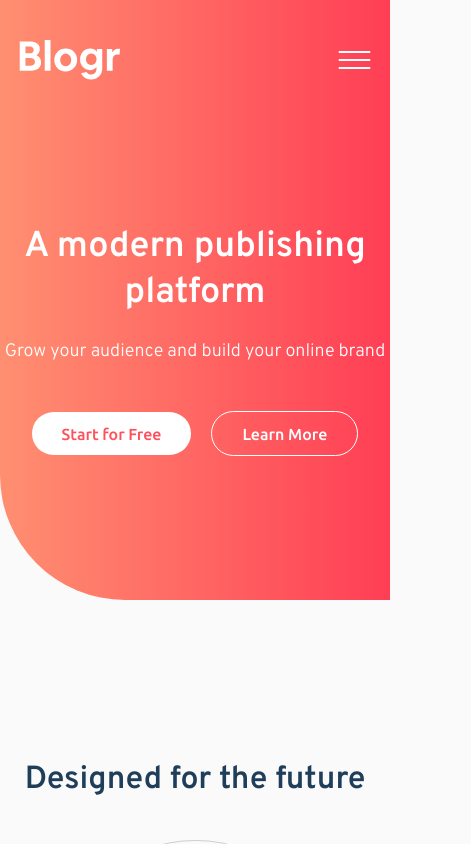
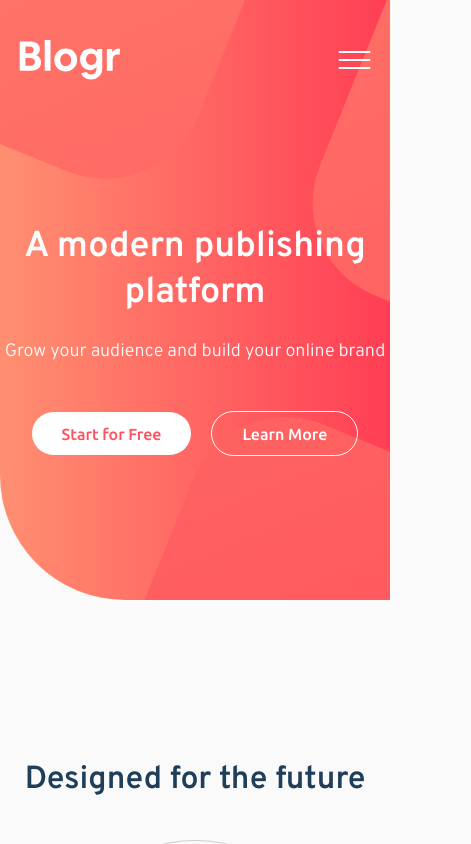
Before and after one commit to AntonCC/blogr, a React (Create React App) app: page / in a window 390 px wide. Shown: the top 844 px of the page, 471 px wide, since content can reach past the window. Built offline with nearby package versions, Linux system fonts and the light colour scheme.

Commit message:
Graphic added to landing, everythin made responsive.

```diff
--- a/src/App.tsx
+++ b/src/App.tsx
@@ -1,5 +1,6 @@
 import React from 'react';
 import { Switch, Route } from 'react-router-dom'
+import styled from 'styled-components'
 
 import Navbar from './components/navbar/navbar'
 import Home from './pages/home/home'
@@ -8,10 +9,14 @@ const routes = [
   {path: '/', name: 'Home', component: Home}
 ]
 
+const StyledApp = styled.div`
+  min-width: 370px;
+`
+
 const App = () => {
   return (
-    <div className="App">
-      <Navbar />
+    <StyledApp>
+       <Navbar />
       <Switch>
         {
           routes.map(({ path, name, component}) => (
@@ -19,7 +24,7 @@ const App = () => {
           ))
         }
       </Switch>
-    </div>
+    </StyledApp>
   );
 }
 
--- a/src/components/landing/landing.tsx
+++ b/src/components/landing/landing.tsx
@@ -3,21 +3,29 @@ import styled from 'styled-components'
 
 import Button from '../button/button'
 
+import { ReactComponent as Shapes } from '../../assets/bg-pattern-intro.svg'
+
 
 const StyledLanding = styled.div`
   width: 100%;
   height: 600px;
+  position: relative;
   display: flex;
   justify-content: center;
   align-items: center;
   background: linear-gradient(to right, #FF8F71, #FF3E55);
   border-bottom-left-radius: 125px;
+  overflow: hidden;
+  .shapes-container {
+    position: absolute;
+  }
   .text {
     display: flex;
     flex-direction: column;
     justify-content: center;
     align-items: center;
     padding-top: 8rem;
+    z-index: 5;
     h1 {
       font-size: 6.4rem;
       color: ${({ theme }) => theme.colors.white};
@@ -46,6 +54,9 @@ const StyledLanding = styled.div`
 const Landing = () => {
   return (
     <StyledLanding>
+      <div className="shapes-container">
+        <Shapes />
+      </div>
       <div className="text">
         <h1>A modern publishing platform</h1>
         <p>Grow your audience and build your online brand</p>
--- a/src/components/navbar/navbar.tsx
+++ b/src/components/navbar/navbar.tsx
@@ -43,13 +43,16 @@ const Navbar: React.FC = () => {
     if(window.innerWidth > 1000) {
       setHamburgerClicked(false)
     }
+    console.log('Event fired!')
   }
 
+  const debouncedHandleResize = debounce(handleResize, 50)
+
   useEffect(() => {
-    window.addEventListener('resize', handleResize)
+    window.addEventListener('resize', debouncedHandleResize)
 
     return () => {
-      window.removeEventListener('resize', handleResize)
+      window.removeEventListener('resize', debouncedHandleResize)
     }
   }, [])
 
--- a/src/components/navbar/sNavbar.tsx
+++ b/src/components/navbar/sNavbar.tsx
@@ -17,6 +17,7 @@ export const StyledNavbar = styled.div<Props>`
   top: 0;
   left: 50%;
   transform: translateX(-50%);
+  z-index: 15;
   .side-a {
     display: flex;
     align-items: center;
--- a/src/components/slim-banner/sSlimBanner.tsx
+++ b/src/components/slim-banner/sSlimBanner.tsx
@@ -54,8 +54,6 @@ export const StyledSlimBanner = styled.div`
       .text {
         padding-top: 25rem;
         text-align: center;
-        /* max-width: 330px; */
-        /* max-width: 700px; */
         h2 {
           margin-bottom: 2rem;
         }
@@ -67,4 +65,15 @@ export const StyledSlimBanner = styled.div`
       }
     }
   }
+
+  @media only screen and (max-width: 500px) {
+    .general-container {
+      .img-container {
+        top: 0;
+        img {
+          max-width: 300px;
+        }
+      }
+    }
+  }
 `
```
